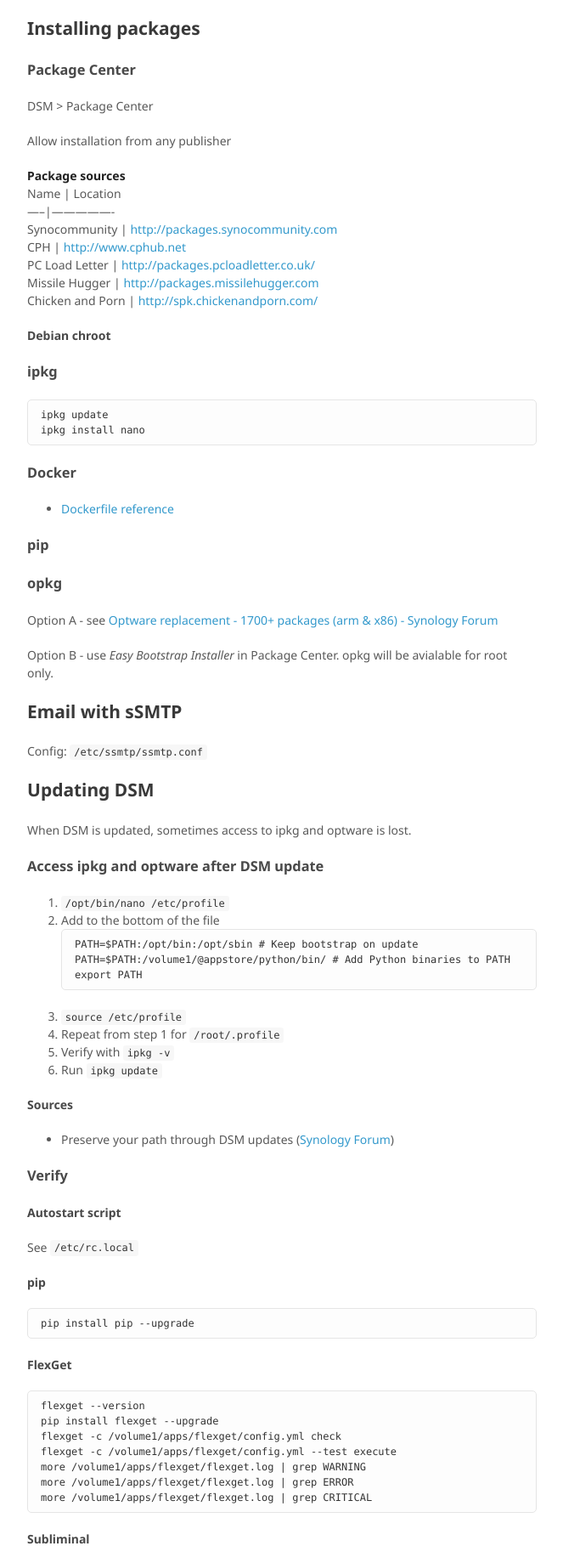
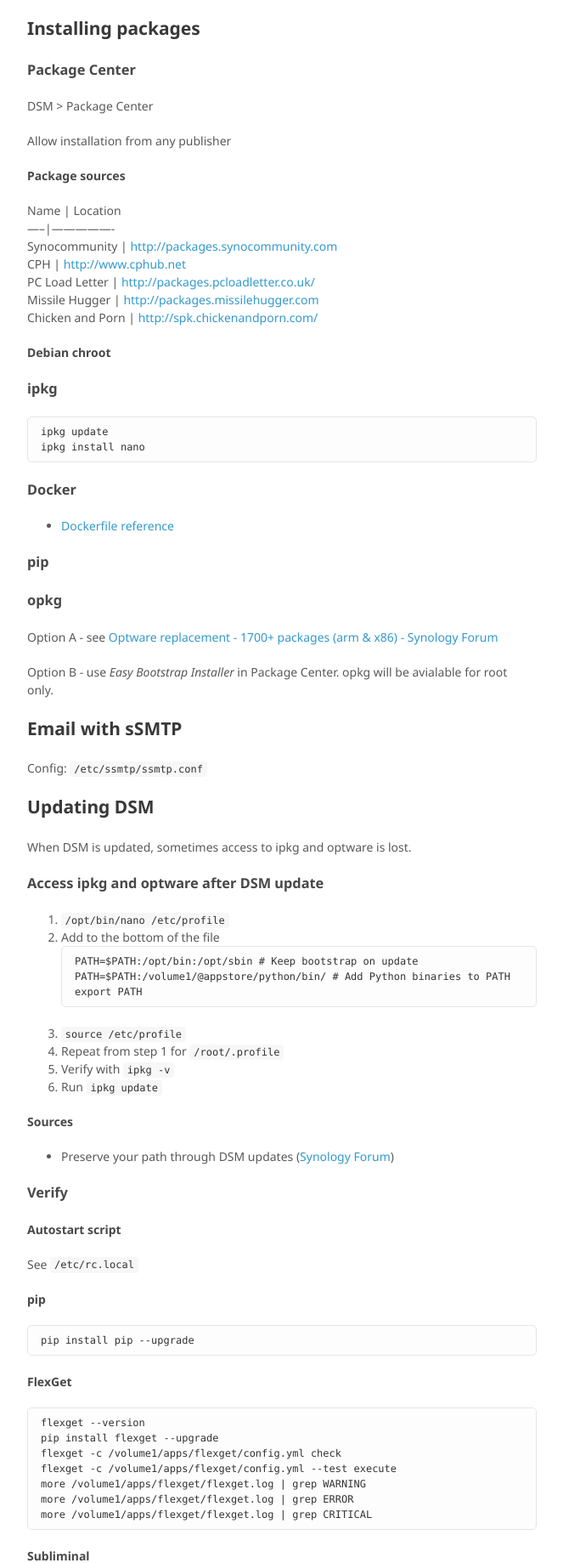
Before and after one commit to oscarb/pad, a Jekyll site: the page built from _docs/ds713.md, in a window 1280 px wide. Shown: the part 2864-4703 px from the top of the page at 85% size, without its empty margins (488-1151 px from the left). Built offline with Jekyll 4.4.1, drawn with Linux system fonts in a browser that asks for light colours; some web fonts are replaced.

Commit message:
Update ds713.md

```diff
--- a/_docs/ds713.md
+++ b/_docs/ds713.md
@@ -105,7 +105,7 @@ DSM > Package Center
 
 Allow installation from any publisher
 
-**Package sources**
+#### Package sources
 Name | Location
 -----|----------------
 Synocommunity | http://packages.synocommunity.com
```
